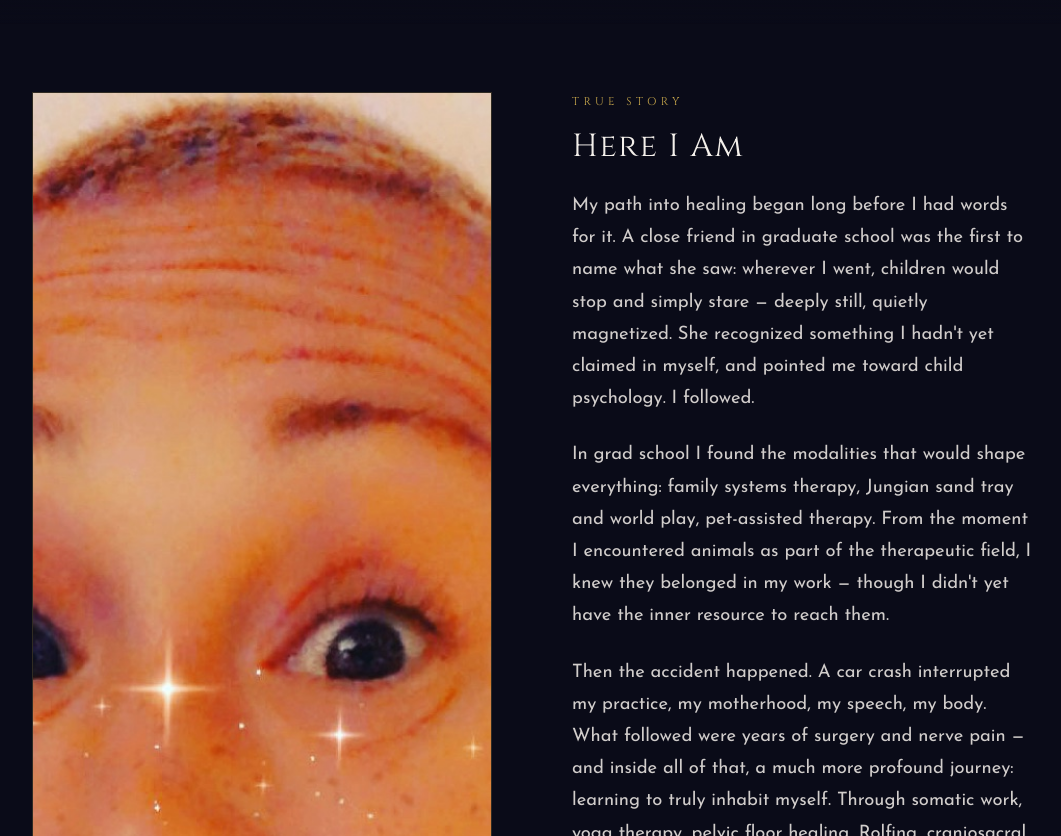
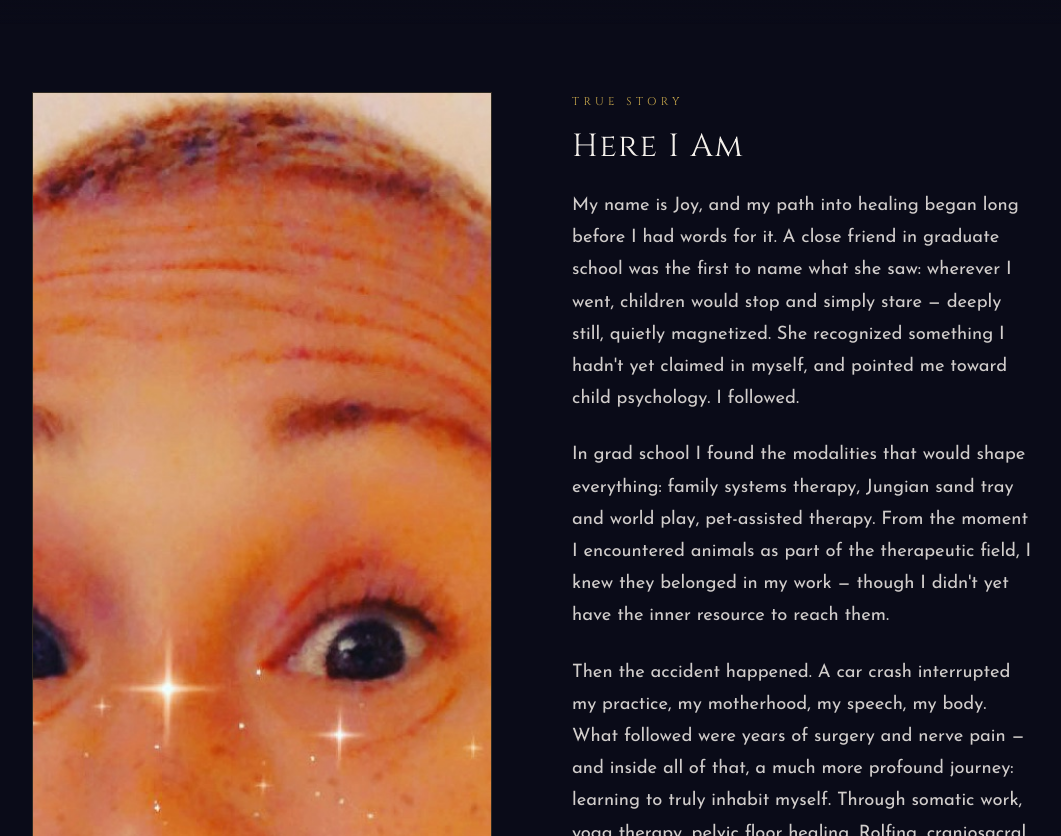
Before and after one commit to rainbowstarinc/rainbowstarinc.github.io, a Jekyll site: the page built from pages/about.html, in a window 1280 px wide and 900 px high, scrolled down 705 px, cut to the strip 64-900 px from the top of the window. Shown: the whole strip, without its empty margins (108-1169 px from the left). Built offline with Jekyll 4.4.1, drawn with Linux system fonts in a browser that asks for light colours.

Commit message:
Introduce Joy by name in about page opening line
Co-Authored-By: Claude Sonnet 4.6 <noreply@anthropic.com>

```diff
--- a/pages/about.html
+++ b/pages/about.html
@@ -64,7 +64,7 @@ json_ld: |
           <h2 class="section-title" style="font-size:2rem;">Here I Am</h2>
 
           <p style="color:var(--white-soft); margin-bottom:1.5rem;">
-            My path into healing began long before I had words for it. A close friend in graduate school was the first to name what she saw: wherever I went, children would stop and simply stare — deeply still, quietly magnetized. She recognized something I hadn't yet claimed in myself, and pointed me toward child psychology. I followed.
+            My name is Joy, and my path into healing began long before I had words for it. A close friend in graduate school was the first to name what she saw: wherever I went, children would stop and simply stare — deeply still, quietly magnetized. She recognized something I hadn't yet claimed in myself, and pointed me toward child psychology. I followed.
           </p>
           <p style="color:var(--white-soft); margin-bottom:1.5rem;">
             In grad school I found the modalities that would shape everything: family systems therapy, Jungian sand tray and world play, pet-assisted therapy. From the moment I encountered animals as part of the therapeutic field, I knew they belonged in my work — though I didn't yet have the inner resource to reach them.
```
